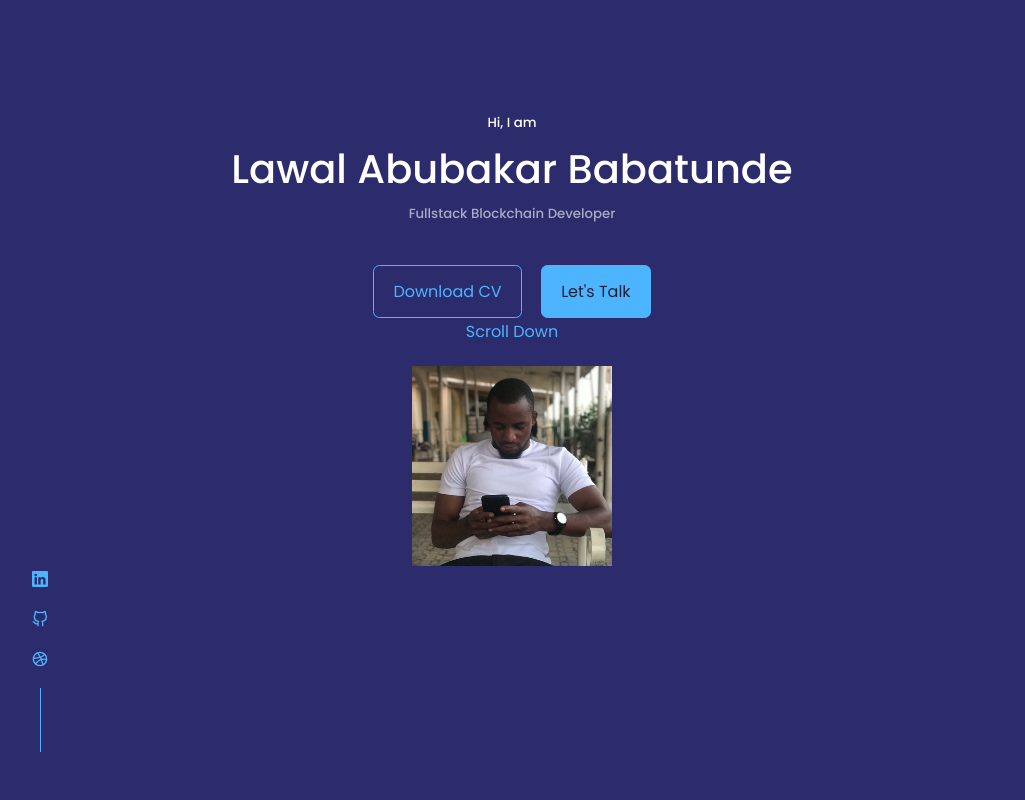
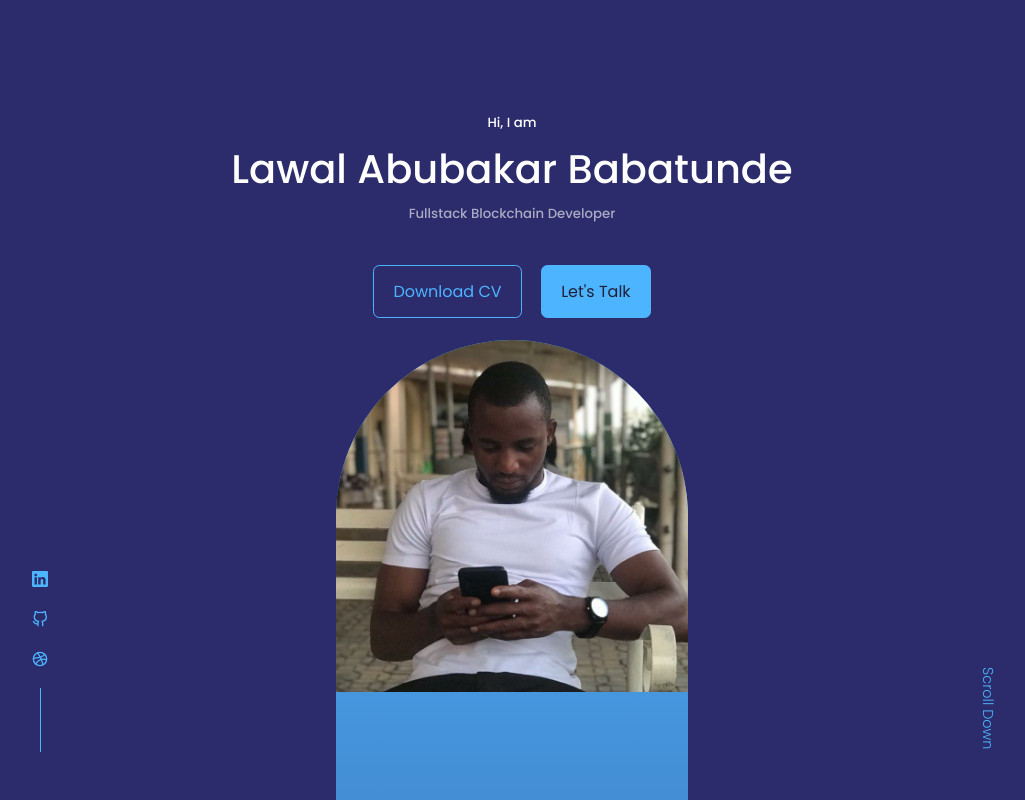
Before and after one commit to Utilitycoder/Learning-Reactjs, a React (Create React App) app in the folder portfolio-website/: page / in a window 1280 px wide. Shown: the top 800 px of the page, without its empty margins (128-1153 px from the left). Built offline with nearby package versions, Linux system fonts and the light colour scheme.

Commit message:
Working on Header CSS

```diff
--- a/portfolio-website/src/components/header/header.css
+++ b/portfolio-website/src/components/header/header.css
@@ -38,13 +38,41 @@
 }
 
 
-
+/* ==================== Me =================== */
 
 .me {
-    width: 200px;
+    background: linear-gradient(var(--color-primary), transparent);
+    height: 100rem;
+    position: absolute;
+    left: calc(50% - 11rem);
+    overflow: hidden;
+    border-radius: 12rem 12rem 0 0;
+    width: 22rem;
     display: block;
     margin-left: auto;
     margin-right: auto;
     margin-bottom: auto;
-    margin-top: 20px;
+    margin-top: 22px;
+    /* margin-top: 4rem; */
+    /* padding: 5rem 1.5rem 1.5rem 1.5rem; */
 }
+
+/* ==================== Scroll Down =================== */
+
+.scroll_down {
+    position: absolute;
+    right: -2.3rem;
+    bottom: 5rem;
+    transform: rotate(90deg);
+    font-weight: 300;
+    font-size: 0.9rem;
+}
+
+/* ==================== MEDIA QUERIES (MEDIUM DEVICES =================== */
+@media screen and (max-width: 1024px) {
+}
+
+/* ==================== MEDIA QUERIES (SMALL DEVICES =================== */
+@media screen and (max-width: 600px) {
+
+}
```
